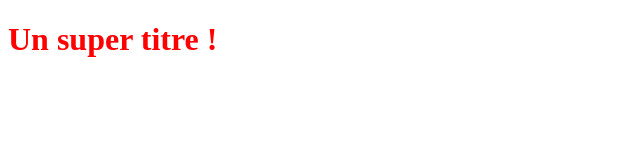
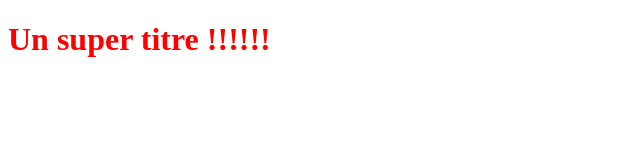
Before and after one commit to LucasEudine/OpenclassroomsProject, a plain HTML site: page index.html in a window 1280 px wide. Shown: the full height of the page, 0-640 px from the left. Drawn offline with Linux system fonts and the light colour scheme.

Commit message:
Modification du titre H1

```diff
--- a/index.html
+++ b/index.html
@@ -7,7 +7,7 @@
     </head>
 
     <body>
-        <h1>Un super titre !</h1>
+        <h1>Un super titre !!!!!!</h1>
     </body>
 
 </html>
```
